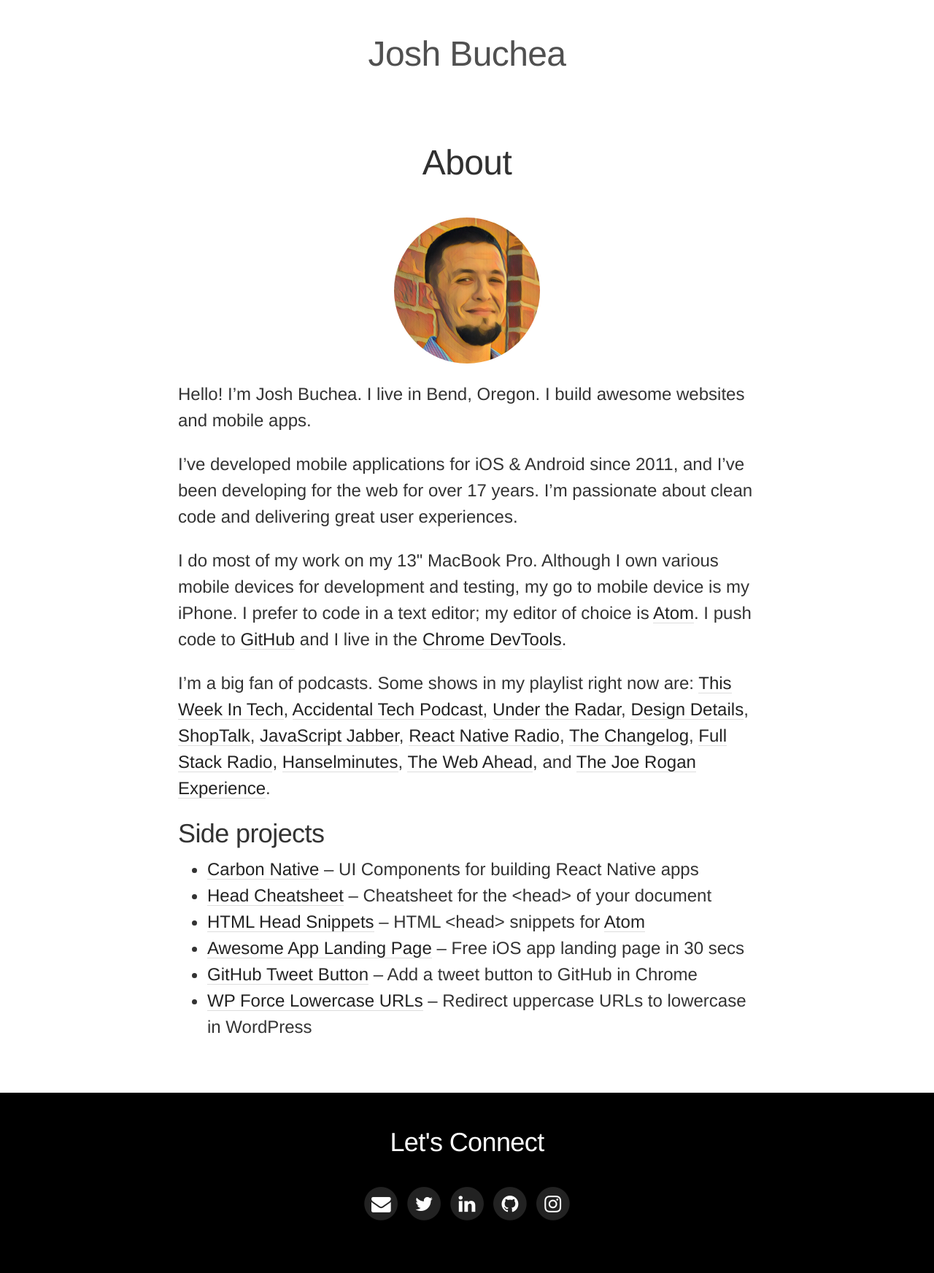
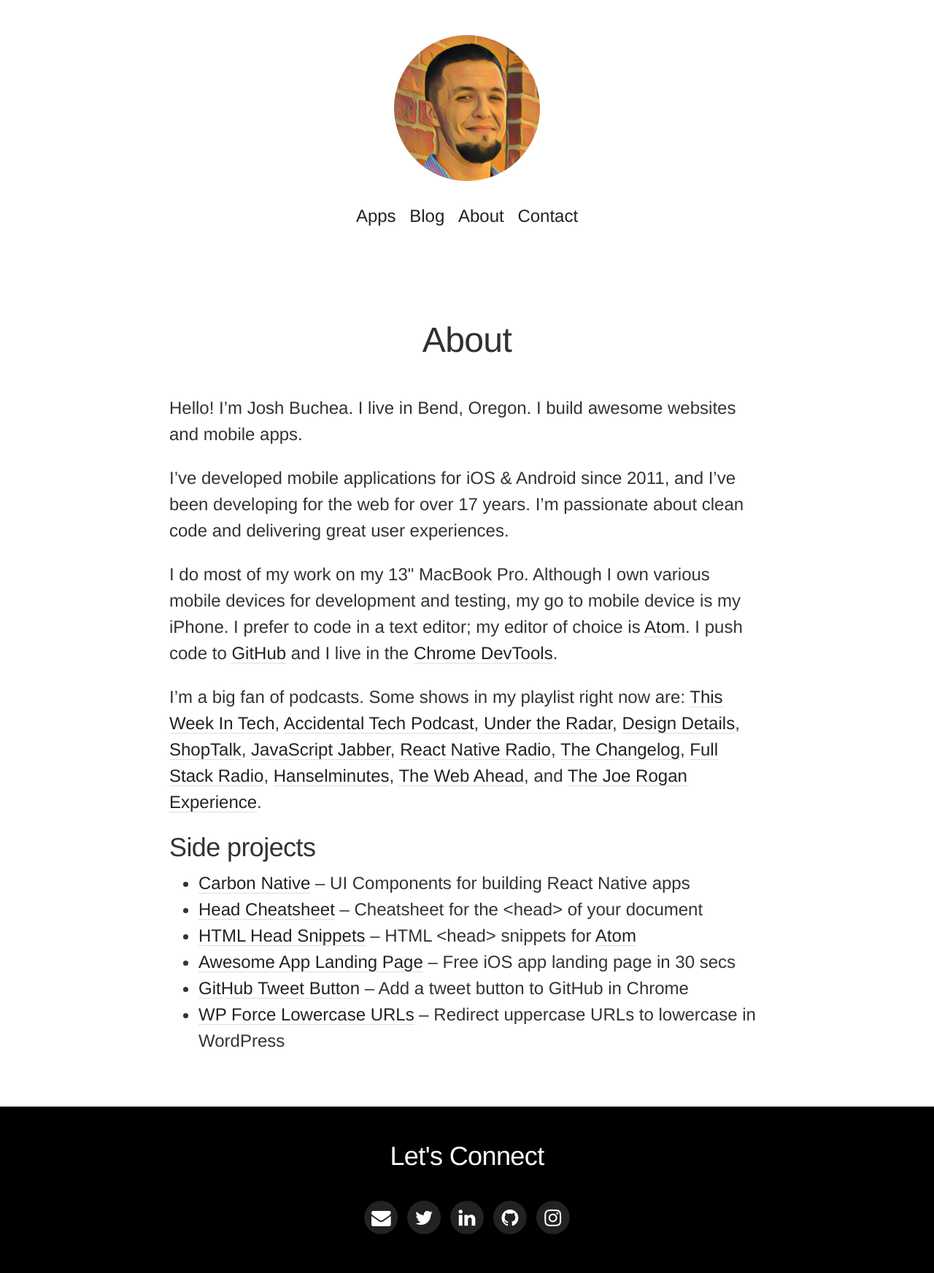
Before and after one commit to joshbuchea/joshbuchea.com, a Jekyll site: the page built from about.md, in a window 1280 px wide. Shown: the whole page at 73% size. Built offline with Jekyll 4.4.1, drawn with Linux system fonts in a browser that asks for light colours; nearby versions of some CDN libraries.

Commit message:
Replace name in header with image & nav

```diff
--- a/_layouts/default.html
+++ b/_layouts/default.html
@@ -9,18 +9,27 @@
       {% if page.url != "/" %}
       <header class="masthead">
         <div class="container">
-          <h3 class="masthead-title">
-            <a href="{{ site.baseurl }}/" title="Home">{{ site.title }}</a>
+          <h3 class="masthead-title text-center">
+            <a href="{{ site.baseurl }}/" title="Home">
+              <img
+                src="/public/img/josh-proq-prisma-head.jpg"
+                width="200"
+                height="auto"
+                style="margin-left: auto; margin-right: auto; margin-bottom: 0; border-radius: 50%;"
+                alt="{{ site.title }}"
+              >
+            </a>
           </h3>
-          <!--
+
           <ul class="nav">
-            <li><a href="{{ site.baseurl }}/">Home</a></li>
-            <li><a href="{{ site.baseurl }}/projects">Projects</a></li>
+            <!-- <li><a href="{{ site.baseurl }}/">Home</a></li> -->
+            <!-- <li><a href="{{ site.baseurl }}/projects">Projects</a></li> -->
             <li><a href="{{ site.baseurl }}/apps">Apps</a></li>
+            <li><a href="{{ site.baseurl }}/posts">Blog</a></li>
             <li><a href="{{ site.baseurl }}/about">About</a></li>
             <li><a href="{{ site.baseurl }}/contact">Contact</a></li>
           </ul>
-          -->
+
         </div>
       </header>
       {% endif %}
--- a/_sass/_main.scss
+++ b/_sass/_main.scss
@@ -27,6 +27,7 @@
   max-width: 36rem;
   margin: 0 auto;
   padding: 2rem 1.5rem;
+  padding: 2rem 1rem;
 }
 
 h1, h2, h3, h4, h5, h6 {
--- a/about.md
+++ b/about.md
@@ -3,7 +3,7 @@
 title: About
 ---
 
-<img src="/public/img/josh-proq-prisma-head.jpg" width="200" height="auto" style="margin-left: auto; margin-right: auto; border-radius: 50%;">
+<!-- <img src="/public/img/josh-proq-prisma-head.jpg" width="200" height="auto" style="margin-left: auto; margin-right: auto; border-radius: 50%;"> -->
 
 Hello! I'm Josh Buchea. I live in Bend, Oregon. I build awesome websites and mobile apps.
 
```
